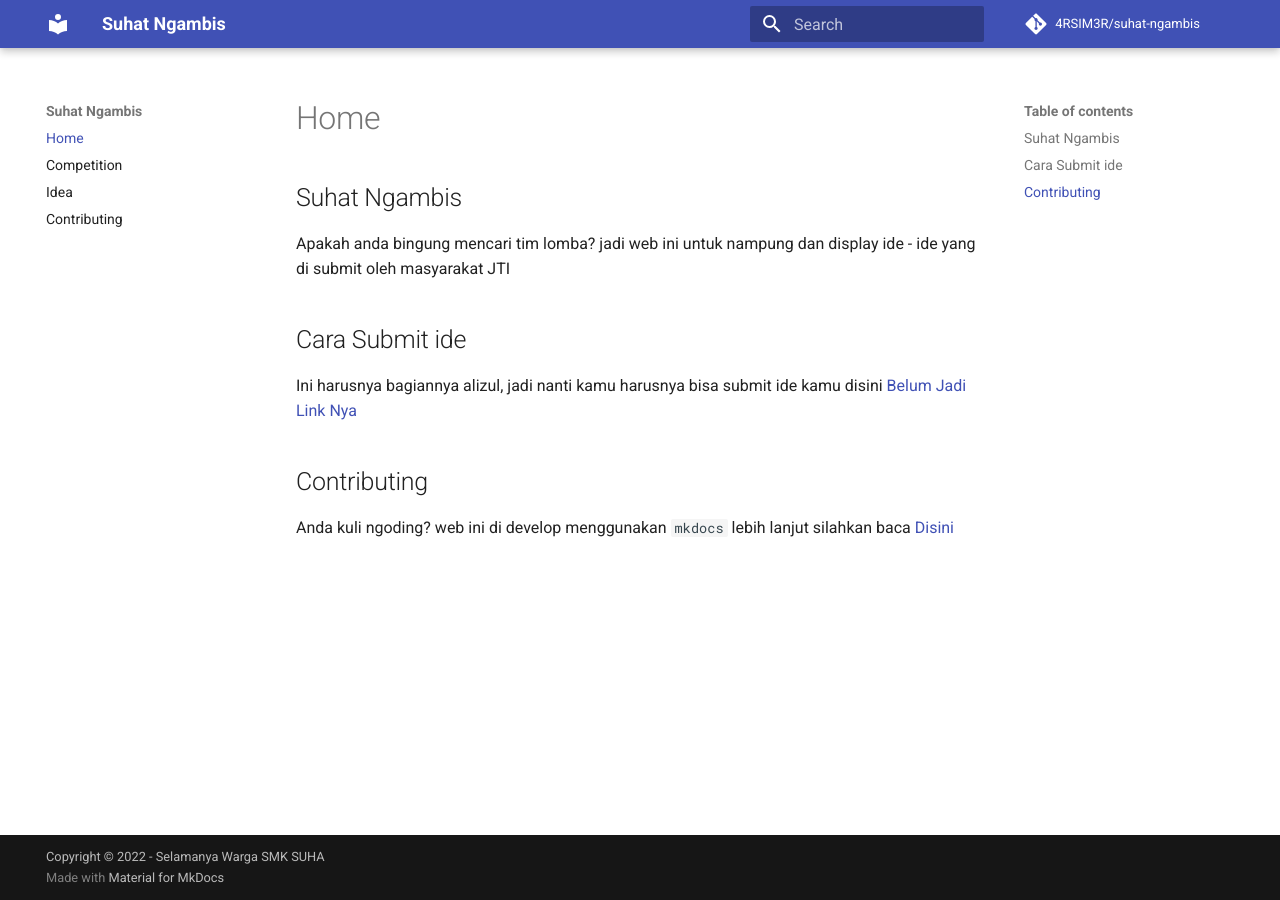
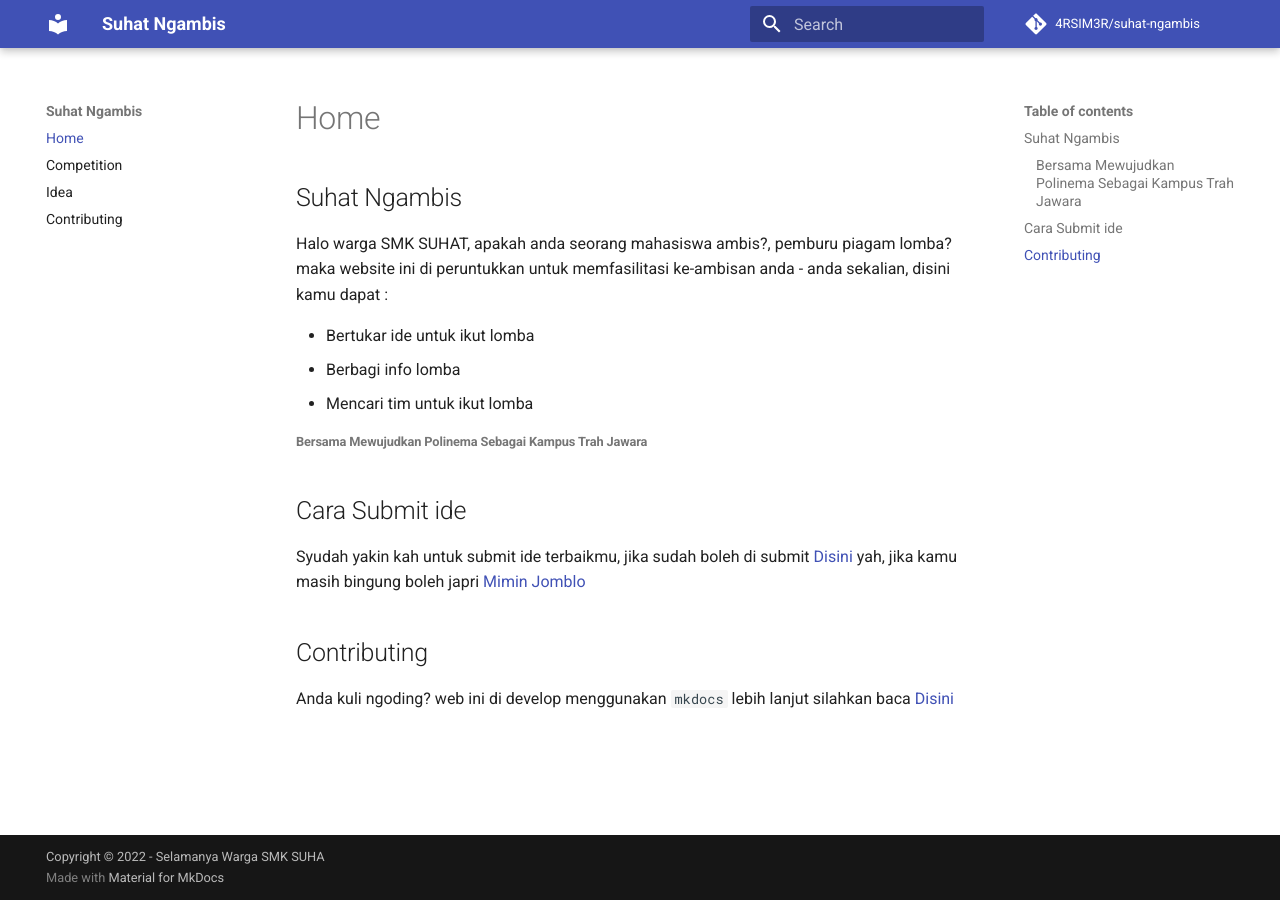
Before and after one commit to 4RSIM3R/suhat-ngambis, an MkDocs documentation site: the page built from docs/index.md, in a window 1280 px wide. Built offline with MkDocs 1.6.1 and Material for MkDocs 9.7.7, drawn with Linux system fonts in a browser that asks for light colours; comment, search, counter and statistics services are not loaded.

Commit message:
feat: supaya seperti pejabat

```diff
--- a/docs/index.md
+++ b/docs/index.md
@@ -1,10 +1,18 @@
 ## Suhat Ngambis
 
-Apakah anda bingung mencari tim lomba? jadi web ini untuk nampung dan display ide - ide yang di submit oleh masyarakat JTI
+Halo warga SMK SUHAT, apakah anda seorang mahasiswa ambis?, pemburu piagam lomba? maka website ini di peruntukkan untuk memfasilitasi
+ke-ambisan anda - anda sekalian, disini kamu dapat :
+
+- Bertukar ide untuk ikut lomba
+- Berbagi info lomba
+- Mencari tim untuk ikut lomba
+
+###### **Bersama Mewujudkan Polinema Sebagai Kampus Trah Jawara**
 
 ## Cara Submit ide
 
-Ini harusnya bagiannya alizul, jadi nanti kamu harusnya bisa submit ide kamu disini [Belum Jadi Link Nya](https://link-url-here.org)
+Syudah yakin kah untuk submit ide terbaikmu, jika sudah boleh di submit [Disini](https://forms.gle/qyyDWLJMNwPeW36z5) yah, jika kamu masih bingung
+boleh japri [Mimin Jomblo](https://kirimwa.id/mimin-jomblo)
 
 ## Contributing
 
```
Also changed, not shown: netlify.toml.
